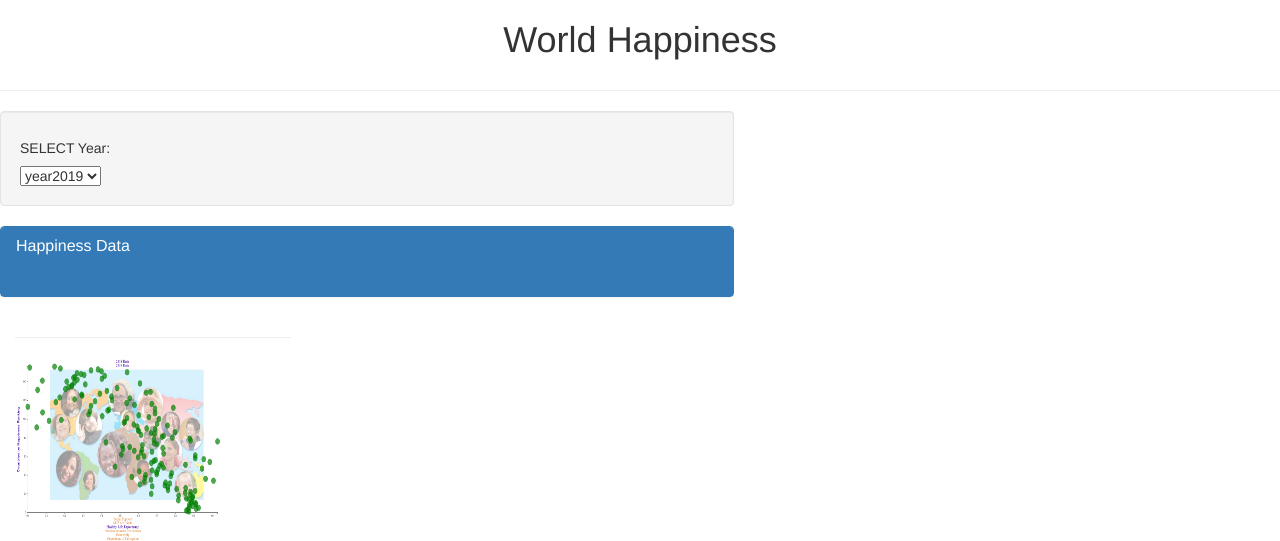
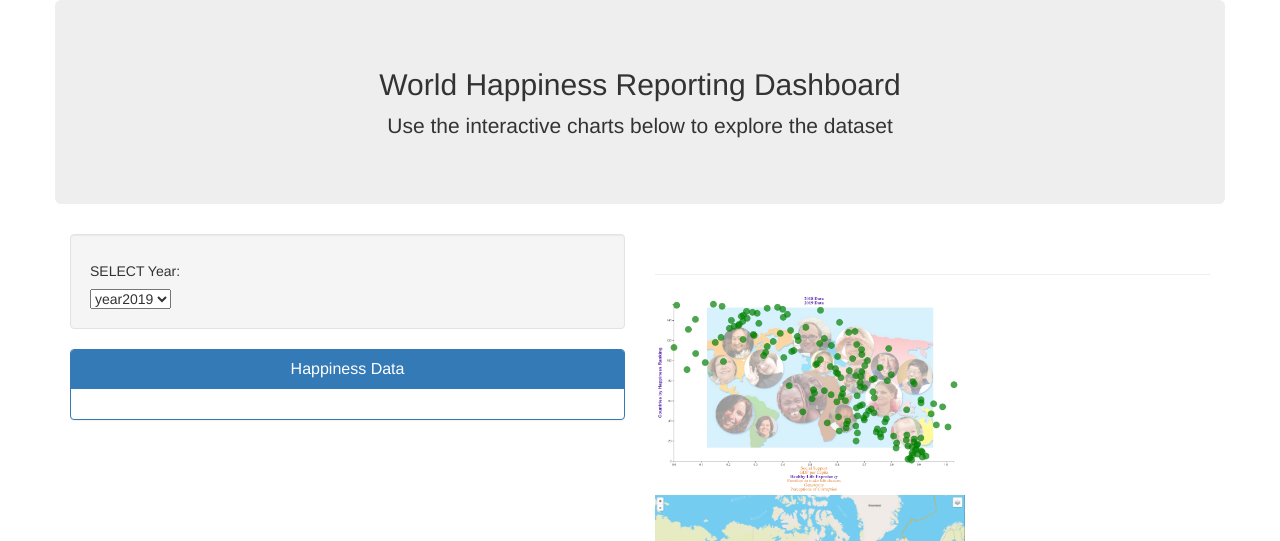
Before and after one commit to hjeffreywang/Project-3-Web-Development, a Flask app: page / in a window 1280 px wide. Shown: the top 541 px of the page. Run offline with Flask 2, Linux system fonts and the light colour scheme; data comes from the database, SQL or seed files in the repository; data that the repository does not hold is empty; parts of the project's set-up code (start-up, migrations or seed data) failed here and were passed over; some libraries are stand-ins or nearby versions.

Commit message:
updated files

```diff
--- a/Combined/static/js/app.js
+++ b/Combined/static/js/app.js
@@ -47,7 +47,8 @@
 
 function buildBarCharts(sample) {
     //graphs should gemerally have this type of format
-    // @TODO: Use `d3.json` to fetch the sample data for the plots
+
+    //fetch the data
     d3.json(`./chartdata/${sample}`).then(sample_data => {
         bargraph_data = Object.entries(sample_data)
 
@@ -89,8 +90,9 @@
 
         var layout = {
             height: 1400,
-            width: 1400,
-            margin:{"t": 25, "b": 0, "l": 0, "r": 0}
+            width: 1600,
+            margin:{"t": 25, "b": 0, "l": 0, "r": 0},
+            title: "Average Summary Scores"
         };
 
         Plotly.newPlot('bar', data, layout);
@@ -132,7 +134,8 @@
         var layout2 = {
             height: 400,
             width: 400,
-            margin:{"t": 25, "b": 0, "l": 0, "r": 0}
+            margin:{"t": 25, "b": 0, "l": 0, "r": 0},
+            marker_color: "crimson"
         };
 
         Plotly.newPlot('bar', data2, layout2);
--- a/Combined/templates/factors.html
+++ b/Combined/templates/factors.html
@@ -10,6 +10,6 @@
 		</div>
 		<script src="https://d3js.org/d3.v5.min.js"></script>
 		<script src="https://cdnjs.cloudflare.com/ajax/libs/d3-tip/0.7.1/d3-tip.min.js"></script>
-		<script type="text/javascript" src="app1.js"></script>
+		<!-- <script type="text/javascript" src="app1.js"></script> -->
   </body>
 </html>
--- a/Combined/templates/index.html
+++ b/Combined/templates/index.html
@@ -5,7 +5,7 @@
   <meta charset="UTF-8">
   <meta name="viewport" content="width=device-width, initial-scale=1.0">
   <meta http-equiv="X-UA-Compatible" content="ie=edge">
-  <title>World Happiness Summary</title>
+  <title>World Happiness</title>
   <link rel="stylesheet" href="https://maxcdn.bootstrapcdn.com/bootstrap/3.3.7/css/bootstrap.min.css">
 
 </head>
@@ -13,49 +13,54 @@
 <body>
 
   <div class="container">
+
+    <!-- Heading -->
     <div class="row">
-      <div class="col-md-12 text-center">
-        <h1>World Happiness</h1>
-      </div>
+      <div class="col-md-12 jumbotron text-center">
+        <h2>World Happiness Reporting Dashboard</h2>
+        <p>Use the interactive charts below to explore the dataset</p>
       </div>
     </div>
 
-  <hr>
 
    <div class="row">
-    <div class="col-md-7">
 
-<!-- This is the section where you are able to select the years -->
+      <div class="col-md-6">
+
+<!-- Year selection for happiness data shown -->
         <div class="well">
           <h5>SELECT Year:</h5>
-          <select id="selDataset" onchange="optionChanged(this.value)"></select>
+          <select id="selDataset" onchange="optionChanged(this.value)">
+
+          </select>
+        </div>
+<!-- Area where happiness data is inserted -->
+        <div class="panel panel-primary">
+          <div class="panel-heading">
+            <h3 class="panel-title text-center">Happiness Data</h3>
+          </div>
+          <div id="sample-metadata" class="panel-body"></div>
         </div>
 
-<!-- This is the section where you are able to load the happiness data into a table -->
-      <div class="panel panel-primary">
-      <div class="panel-heading">
-        <h3 class="panel-title">Happiness Data</h3>
-        <div id="sample-metadata" class="panel-body"></div>
-      </div>
       </div>
 
-<!-- This is the section where you are able to see the bar chart -->
-  <div class="col-md-5">
+      <div class="col-md-6">
+<!-- This injects the bar chart onto the page -->
         <div id="bar"></div>
-
+        <br>
 <!-- These images will be clickable and take you to a new page -->
         <hr>
-  <a href="factors">
-    <img target="_blank" src="assets/images/circles.png" width = "210" height ="186" alt="Happiness Factors"></a>
-  <a href="plot2_humidity.html"></a>
-    <img target="_blank" src="assets/images/Fig2.png" width = "210" height ="186" alt="Image 2"><br></a>
-  <a href="plot3_cloudiness.html"></a>
-    <img target="_blank" src="assets/images/Fig3.png" width = "210" height ="186" alt="Image 3"></a>
-  <a href="plot4_wind.html">
-    <img target="_blank" src="assets/images/Fig4.png" width = "210" height ="186" alt="Image 4"></a>
+        <a href="factors"><img target="_blank" src="circles.png" width = "310" height ="200" alt="Happiness Factors"></a>
+        <a href="worldview"></a><img target="_blank" src="worldview.png" width = "310" height ="200" alt="World View"><br></a>
+        <a href="bar2018"></a><img target="_blank" src="bar1.png" width = "310" height ="200" alt="Image 3"></a>
+        <a href="bar2019"><img target="_blank" src="bar2.png" width = "310" height ="200" alt="Image 4"></a>
+
       </div>
 
-<!-- <script src="https://cdn.plot.ly/plotly-1.31.2.min.js"></script> -->
+    </div>
+
+
+  <script src="https://cdn.plot.ly/plotly-1.31.2.min.js"></script>
   <script src="https://cdnjs.cloudflare.com/ajax/libs/d3/5.5.0/d3.js"></script>
   <script src="https://cdn.plot.ly/plotly-latest.min.js"></script>
   <script src="{{ url_for('static', filename='js/app.js') }}"></script>
```
Also changed, not shown: Combined/templates/worldview.html (added, +17 -0 lines), Combined/templates/bar1.png (added), Combined/templates/bar2.png (added), Combined/templates/circles.png, Combined/templates/worldview.png (added). Lines whose indentation alone changed are shown as unchanged.
